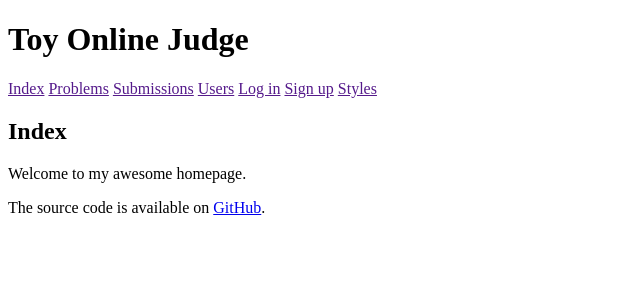
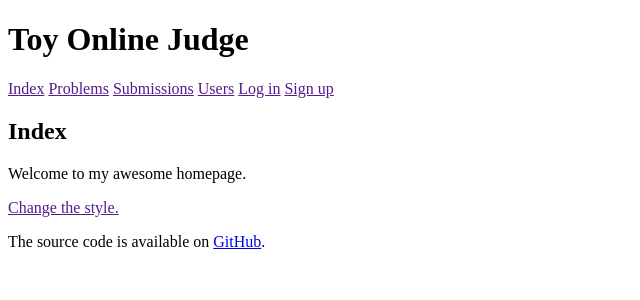
Before and after one commit to johnchen902/toyoj, a Python web app: template web/templates/index.html in a window 1280 px wide. Shown: the top 300 px of the page, without its empty margins (0-640 px from the left). Run offline with Jinja, Linux system fonts and the light colour scheme; the template is opened without the code that fills it, so the values that code supplies are empty; some libraries are stand-ins or nearby versions.

Commit message:
Move "styles" link from nav1 to index

```diff
--- a/web/templates/base.html
+++ b/web/templates/base.html
@@ -28,7 +28,6 @@
     <a href="{{ path_for('login') }}">Log in</a>
     <a href="{{ path_for('signup') }}">Sign up</a>
 {% endif %}
-    <a href="{{ path_for('style-list') }}">Styles</a>
 {% endblock nav %}
   </nav>
 {% for message in container.messages.listAllOnce %}
--- a/web/templates/index.html
+++ b/web/templates/index.html
@@ -7,4 +7,7 @@
   <p>
     Welcome to my awesome homepage.
   </p>
+  <p>
+    <a href="{{ path_for('style-list') }}">Change the style.</a>
+  </p>
 {% endblock content %}
```
